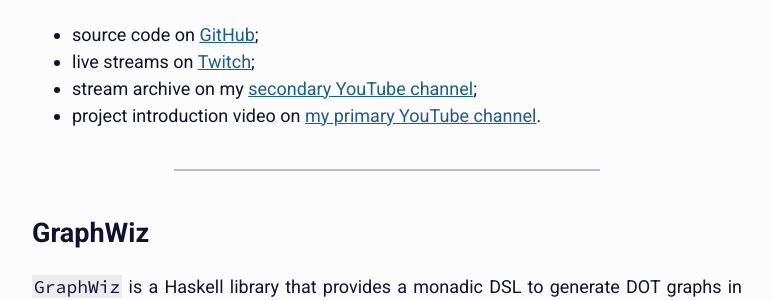
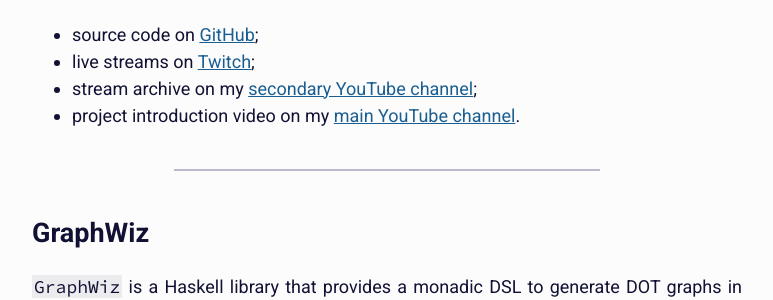
Before and after one commit to nicuveo/nauths.fr, a Jekyll site: the page built from en/projects.md, in a window 1280 px wide. Shown: the part 320-620 px from the top of the page, without its empty margins (253-1026 px from the left). Built offline with Jekyll 4.4.1, drawn with Linux system fonts in a browser that asks for light colours.

Commit message:
Minor adjustments to projects

```diff
--- a/en/projects.md
+++ b/en/projects.md
@@ -17,7 +17,7 @@ is written live on [Twitch]({{u.twitch}}).
 - source code on [GitHub](https://pietre.dev);
 - live streams on [Twitch]({{u.twitch}});
 - stream archive on my [secondary YouTube channel](https://youtube.com/@nicuveo-archive);
-- project introduction video on [my primary YouTube channel](https://youtu.be/uCQ2hjx_7-Y).
+- project introduction video on my [main YouTube channel](https://youtu.be/uCQ2hjx_7-Y).
 
 <hr class="softline" />
 
```
Also changed, not shown: fr/projects.md (+1 -1 lines).
